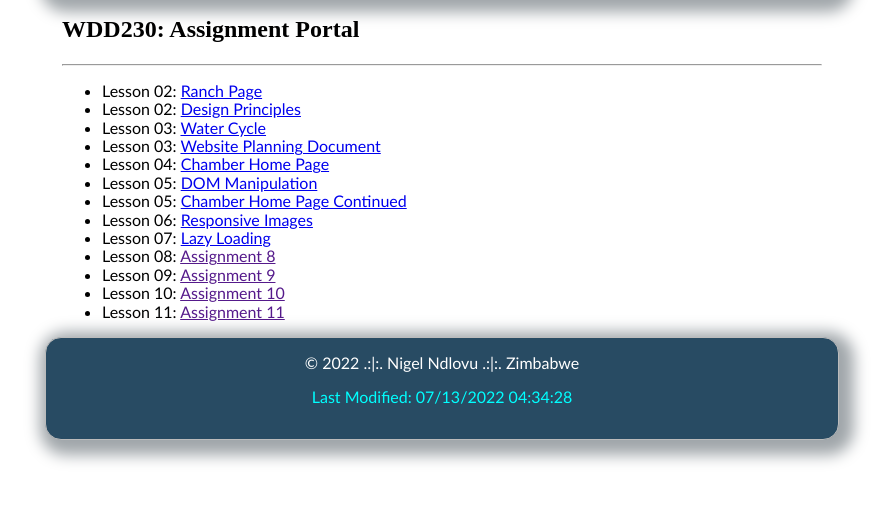
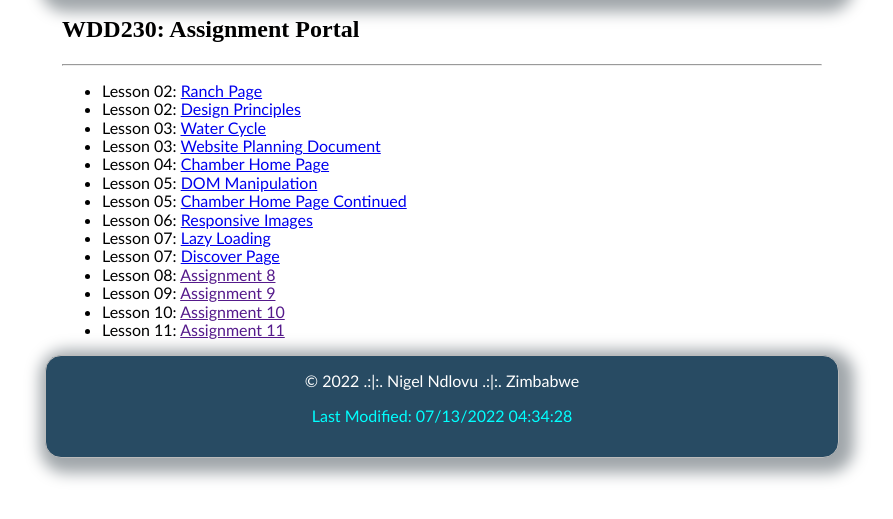
Before and after one commit to nigelndlovu/wdd230, a plain HTML site: page index.html in a window 1280 px wide. Shown: the part 225-744 px from the top of the page, without its empty margins (198-1091 px from the left). Drawn offline with Linux system fonts and the light colour scheme; a web font is replaced by a local one.

Commit message:
discover

```diff
--- a/index.html
+++ b/index.html
@@ -40,6 +40,7 @@
         <li>Lesson 05: <a href="lesson4/index.html" target="_blank">Chamber Home Page Continued</a></li>
 				<li>Lesson 06: <a href="lesson4/index.html" target="_blank">Responsive Images</a></li>
         <li>Lesson 07: <a href="lesson7/lazyload.html" target="_blank">Lazy Loading</a></li>
+        <li>Lesson 07: <a href="lesson4/discover.html" target="_blank">Discover Page</a></li>
         <li>Lesson 08: <a href="" target="_blank">Assignment 8</a></li>
         <li>Lesson 09: <a href="" target="_blank">Assignment 9</a></li>
 				<li>Lesson 10: <a href="" target="_blank">Assignment 10</a></li>
```
